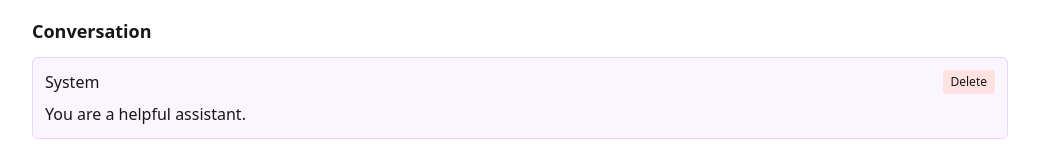
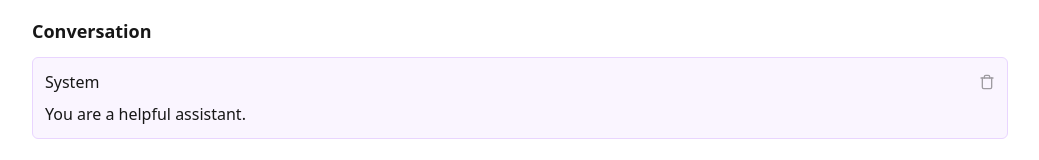
Before and after one commit to phyde19/rag-console, a Next.js app: page / in a window 1280 px wide. Shown: the part 135-295 px from the top of the page, without its empty margins (120-1159 px from the left). Built offline with nearby package versions, Linux system fonts and the light colour scheme.

Commit message:
minor adjustments

```diff
--- a/app/components/Message.tsx
+++ b/app/components/Message.tsx
@@ -87,17 +87,17 @@ export function Message({ role, content, index, onUpdate, onDelete, isEditingOve
     >
       <div className="flex justify-between items-center mb-2">
         <div className="font-medium">{roleLabels[role]}</div>
-        {!isEditing && (
         <button
           onClick={(e) => {
             e.stopPropagation();
             onDelete(index);
           }}
-            className="text-xs px-2 py-1 bg-red-100 rounded hover:bg-red-200"
+          className="opacity-40 hover:opacity-100 transition-opacity"
+          aria-label="Delete message"
+          title="Delete message"
         >
-            Delete
+          <TrashIcon />
         </button>
-        )}
       </div>
 
       {isEditing ? (
@@ -136,3 +136,23 @@ export function Message({ role, content, index, onUpdate, onDelete, isEditingOve
     </div>
   );
 }
+
+function TrashIcon() {
+  return (
+    <svg
+      xmlns="http://www.w3.org/2000/svg"
+      width="16"
+      height="16"
+      viewBox="0 0 24 24"
+      fill="none"
+      stroke="currentColor"
+      strokeWidth="2"
+      strokeLinecap="round"
+      strokeLinejoin="round"
+    >
+      <path d="M3 6h18"></path>
+      <path d="M19 6v14c0 1-1 2-2 2H7c-1 0-2-1-2-2V6"></path>
+      <path d="M8 6V4c0-1 1-2 2-2h4c1 0 2 1 2 2v2"></path>
+    </svg>
+  );
+}
--- a/app/page.tsx
+++ b/app/page.tsx
@@ -50,37 +50,34 @@ export default function Home() {
     return () => window.removeEventListener('addNextMessage', handleAddNextMessage);
   }, [messages]);
 
-  const handleAddMessage = (role: MessageRole, content: string) => {
+  const handleAddMessage = (role: MessageRole, content: string, autoEdit: boolean = true) => {
     const newIndex = messages.length;
     setMessages([...messages, { role, content }]);
 
-    // Set this new message to be in edit mode if content is empty
-    if (!content) {
+    // Set this new message to be in edit mode if content is empty and autoEdit is true
+    if (!content && autoEdit) {
       setTimeout(() => {
         setEditingIndex(newIndex);
       }, 50);
     }
   };
 
-  const handleAddMessageAtPosition = (afterIndex: number, role: MessageRole, content: string = '') => {
+  const handleAddMessageAtPosition = (afterIndex: number, role: MessageRole, content: string = '', autoEdit: boolean = true) => {
     const newMessages = [...messages];
     newMessages.splice(afterIndex + 1, 0, { role, content });
     setMessages(newMessages);
 
-    // Set this new message to be in edit mode
-    setTimeout(() => {
-      setEditingIndex(afterIndex + 1);
-    }, 50);
+    // Set this new message to be in edit mode if autoEdit is true
+    if (autoEdit) {
+      setTimeout(() => {
+        setEditingIndex(afterIndex + 1);
+      }, 50);
+    }
   };
 
   const handleQuickAdd = (role: MessageRole) => {
-    const newIndex = messages.length;
-    setMessages([...messages, { role, content: '' }]);
-
-    // Set this new message to be in edit mode
-    setTimeout(() => {
-      setEditingIndex(newIndex);
-    }, 50);
+    // Use the handleAddMessage function with autoEdit=true
+    handleAddMessage(role, '', true);
   };
 
   const handleUpdateMessage = (index: number, content: string) => {
@@ -115,10 +112,17 @@ export default function Home() {
     setLoadingMessageId(tempId);
 
     // Add a placeholder message immediately
-    setMessages([
-      ...messages,
-      { role: 'assistant', content: '', id: tempId }
-    ]);
+    handleAddMessage('assistant', '', false);
+
+    // Update the last message to have the loading ID
+    setMessages(prevMessages => {
+      const updated = [...prevMessages];
+      updated[updated.length - 1] = {
+        ...updated[updated.length - 1],
+        id: tempId
+      };
+      return updated;
+    });
 
     try {
       // Simulated response for demo purposes
```
Lines whose indentation alone changed are shown as unchanged.
